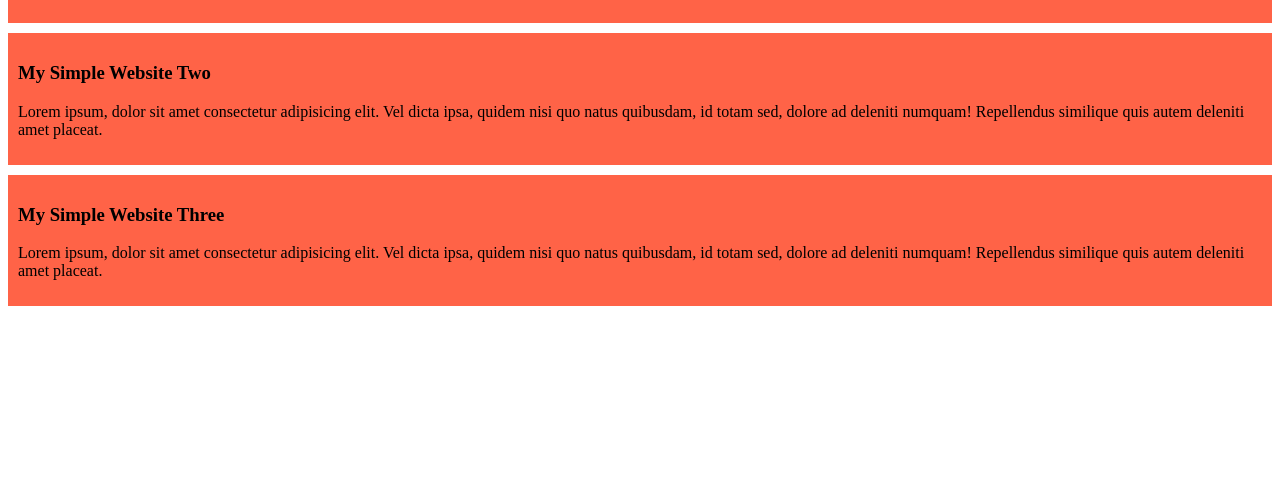
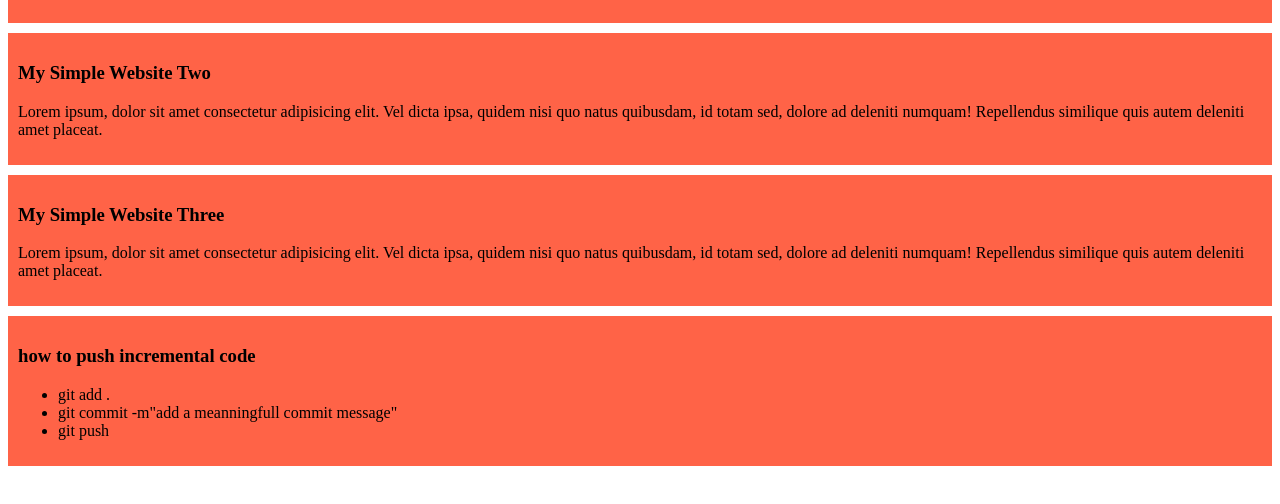
Before and after one commit to SaiduzzamanSohag/my-simple-website, a plain HTML site: page index.html in a window 1280 px wide. Shown: the part 116-620 px from the top of the page. Drawn offline with Linux system fonts and the light colour scheme.

Commit message:
added a meaningfull message

```diff
--- a/index.html
+++ b/index.html
@@ -25,5 +25,13 @@
 
 
     </div>
+    <div>
+        <h3>how to push incremental code</h3>
+        <ul>
+            <li>git add .</li>
+            <li>git commit -m"add a meanningfull commit message"</li>
+            <li>git push</li>
+        </ul>
+    </div>
 </body>
 </html>
```
